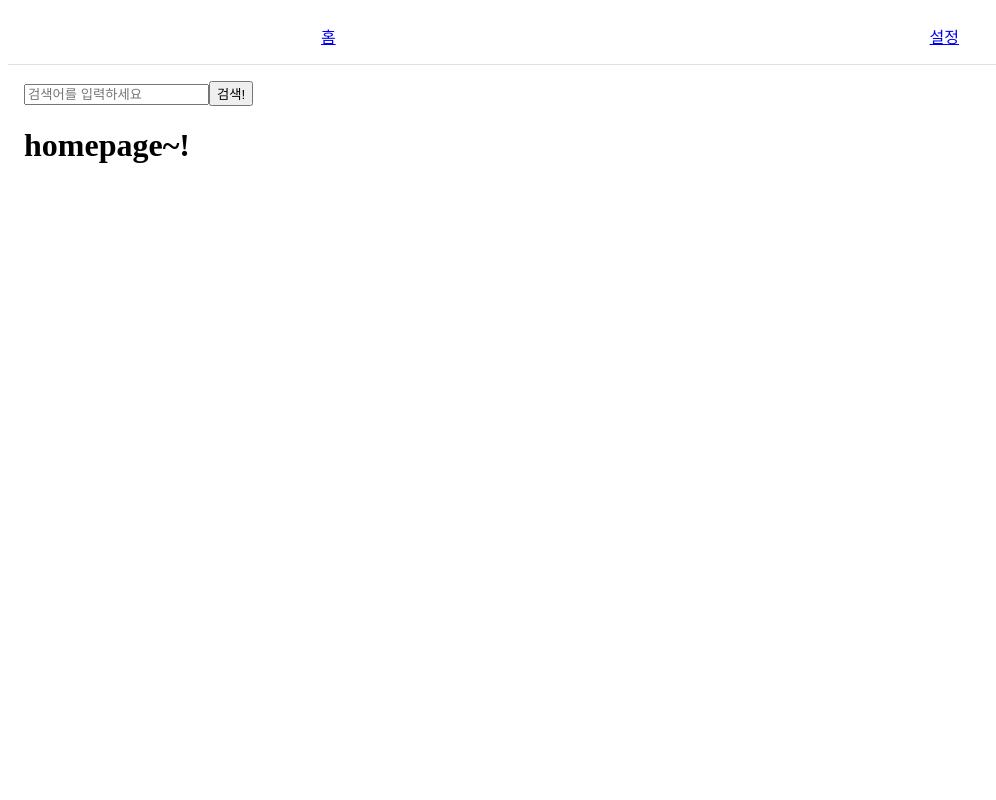
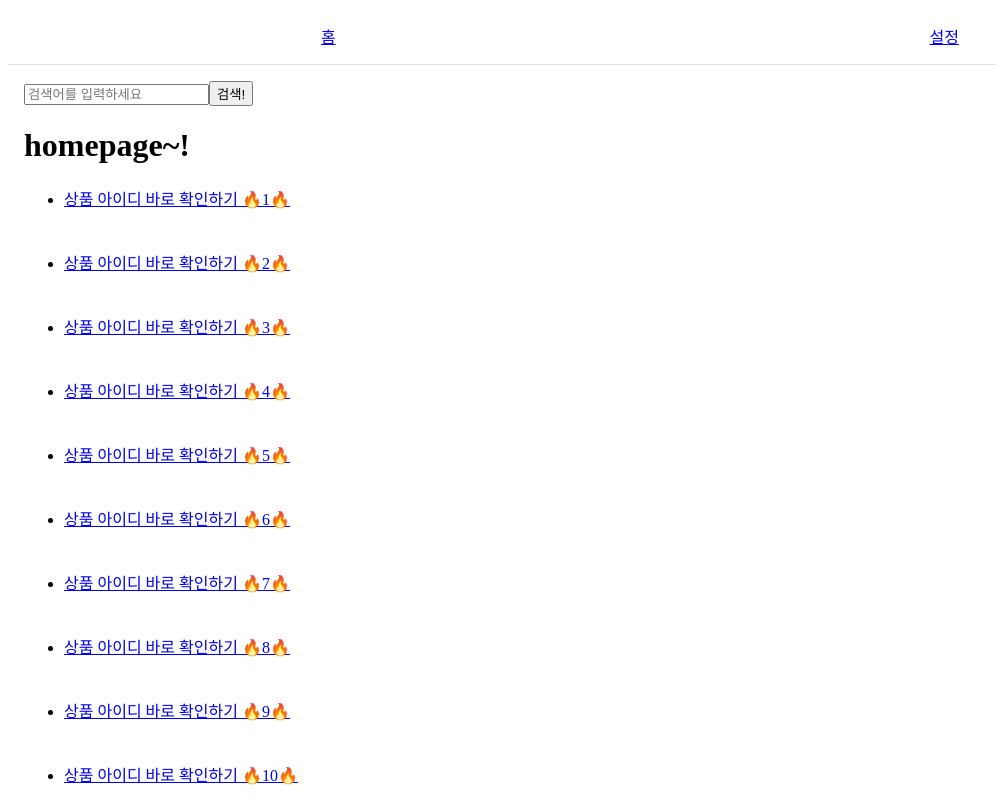
Before and after one commit to yyejin00/next-app-router-review, a Next.js app: page / in a window 1280 px wide. Shown: the top 800 px of the page, without its empty margins (0-996 px from the left). Built offline with nearby package versions, Linux system fonts and the light colour scheme.

Commit message:
Link컴포넌트 사용 - prefetching

```diff
--- /dev/null
+++ b/app/(product-list)/components/ProductsLists.js
@@ -0,0 +1,15 @@
+import Link from 'next/link';
+
+export default function ProductsLists() {
+  return (
+    <ul>
+      {Array.from({ length: 20 }, (_, i) => i + 1).map((id) => (
+        <li key={id} style={{ marginBottom: '40px' }}>
+          <Link href={`/products/${id}`}>
+            <div>상품 아이디 바로 확인하기 🔥{id}🔥</div>
+          </Link>
+        </li>
+      ))}
+    </ul>
+  );
+}
--- a/app/(product-list)/page.js
+++ b/app/(product-list)/page.js
@@ -1,4 +1,10 @@
+import ProductsLists from './components/ProductsLists';
 
 export default function Home() {
-  return <h1>homepage~!</h1>;
+  return (
+    <div>
+      <h1>homepage~!</h1>
+      <ProductsLists />
+    </div>
+  );
 }
--- a/components/Header/Header.jsx
+++ b/components/Header/Header.jsx
@@ -1,9 +1,10 @@
+import Link from 'next/link';
 import styles from './Header.module.css';
 export default function Header() {
   return (
     <header className={styles.header}>
-      <a href="/">홈</a>
-      <a href="/settings">설정</a>
+      <Link href="/">홈</Link>
+      <Link href="/settings">설정</Link>
     </header>
   );
 }
```
